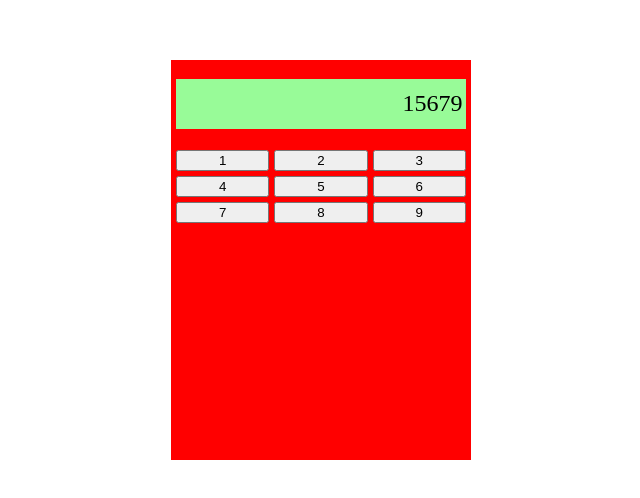
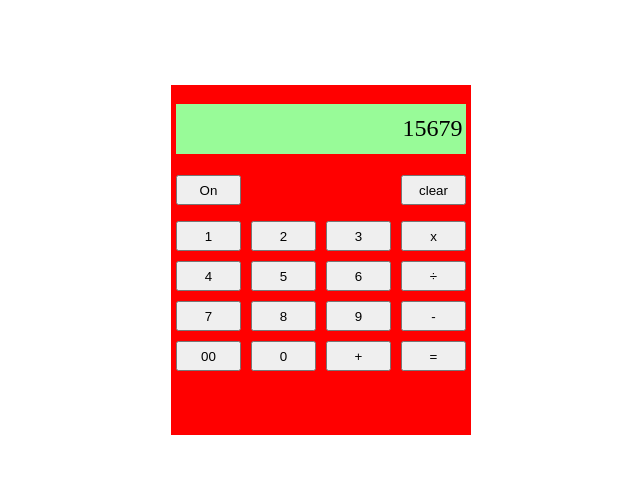
Before and after one commit to Praty28/Calculator, a plain HTML site: page index.html in a window 1280 px wide. Shown: the part 140-638 px from the top of the page, without its empty margins (319-959 px from the left). Drawn offline with Linux system fonts and the light colour scheme.

Commit message:
Add clear, on/off  and operator buttons

```diff
--- a/index.html
+++ b/index.html
@@ -14,16 +14,31 @@
         <span class="display">
             <p class="displayText">15679</p>
         </span>
+
+        <ul class="topRowButtons">
+            <li><button> On</button></li>
+            <li><button>clear</button></li>
+
+        </ul>
+
         <ul class="buttonContainer">
             <li><button>1</button></li>
             <li><button>2</button></li>
             <li><button>3</button></li>
+            <li><button>x</button></li>
             <li><button>4</button></li>
             <li><button>5</button></li>
             <li><button>6</button></li>
+            <li><button>÷</button></li>
             <li><button>7</button></li>
             <li><button>8</button></li>
             <li><button>9</button></li>
+            <li><button>-</button></li>
+            <li><button>00</button></li>
+            <li><button>0</button></li>
+            <li><button>+</button></li>
+            <li><button>=</button></li>
+
         </ul>
     </div>
 
--- a/stylesheet.css
+++ b/stylesheet.css
@@ -13,7 +13,7 @@ body {
 ########################## */
 div {
     width: 300px;
-	height: 400px;
+	height: 350px;
 	background-color: red;
 
 	position: absolute;
@@ -44,17 +44,25 @@ span {
     right: 3px;
 }
 button {
-    width: 100%
+    width: 100%;
+    height: 30px;
 }
 
+.topRowButtons {
+    display: grid;
+    list-style: none;
+    grid-template-columns: 1fr 1fr ;
+    grid-gap: 160px;
+    padding-left: 5px;
+    padding-right: 5px;
+}
 
 .buttonContainer {
     padding-left: 5px;
     padding-right: 5px;
     display: grid;
     list-style: none;
-    grid-template-columns: 1fr 1fr 1fr ;
-    grid-gap: 5px;
+    grid-template-columns: 1fr 1fr 1fr 1fr;
+    grid-gap: 10px;
     align-items: center;
-
 }
```
